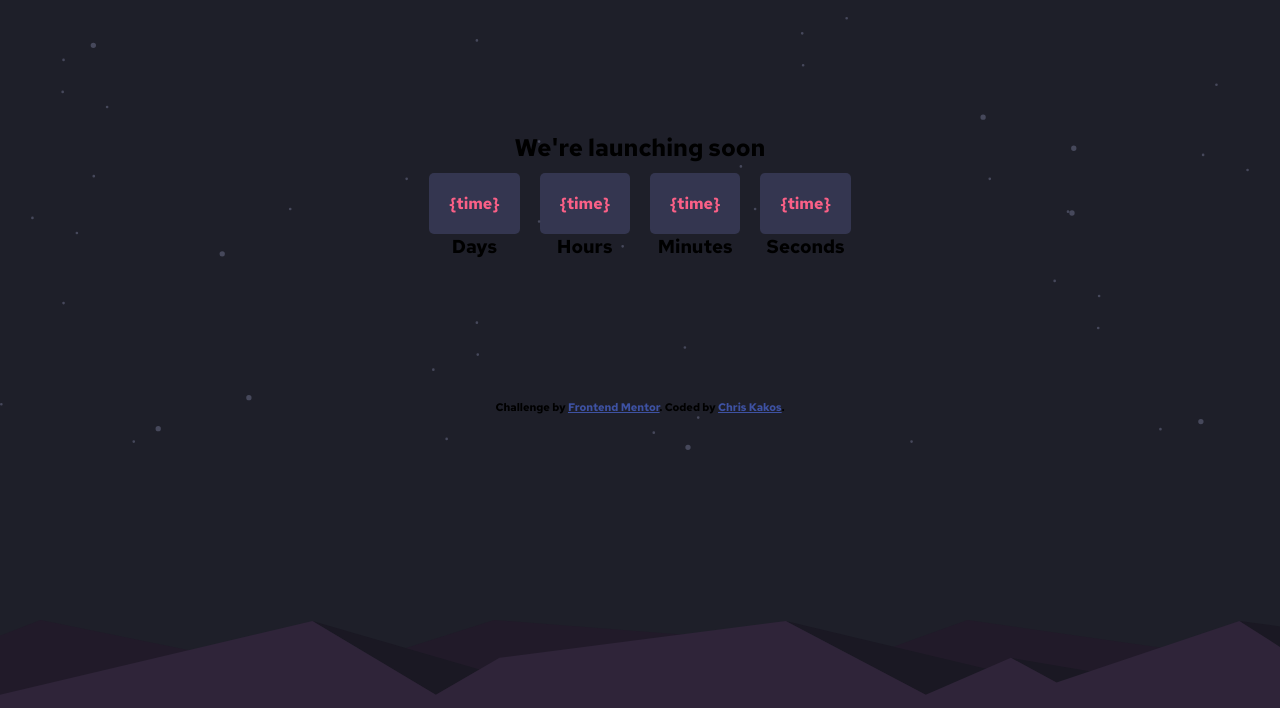
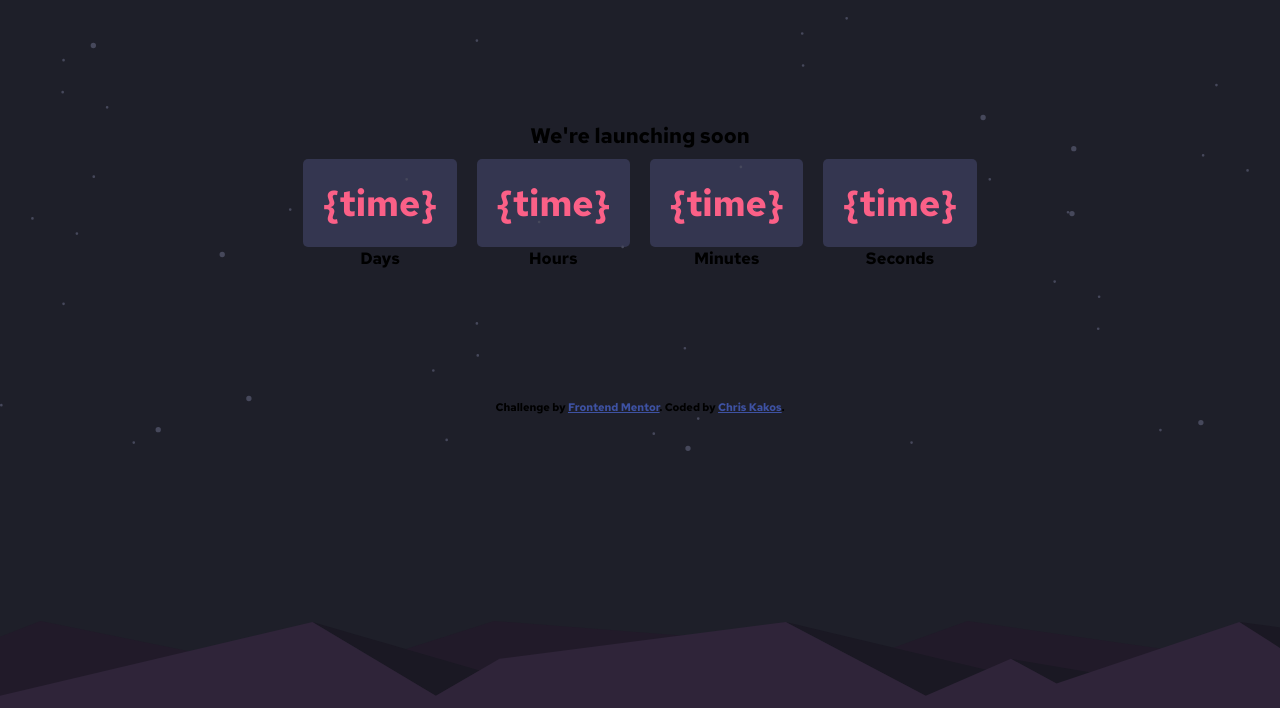
Before and after one commit to ch2isk4kos/fm-launch-countdown-timer, a plain HTML site: page index.html in a window 1280 px wide. Shown: the top 708 px of the page. Drawn offline with Linux system fonts and the light colour scheme.

Commit message:
apply 14px font size to the body per style guide and custom font size to countdown variables

```diff
--- a/style.css
+++ b/style.css
@@ -7,6 +7,7 @@
 
 body {
   font-family: "Red Hat Text", sans-serif;
+  font-size: 14px;
   /* background-color: hsl(236, 70%, 17%); */
   /* background-color: hsl(236, 69%, 14%); */
   background-color: hsl(235, 16%, 14%);
@@ -45,6 +46,7 @@ img {
 }
 .countdown p {
   padding: 20px;
+  font-size: 36px;
   background-color: hsl(236, 21%, 26%);
   color: hsl(345, 95%, 68%);
   border-radius: 5px;
```
